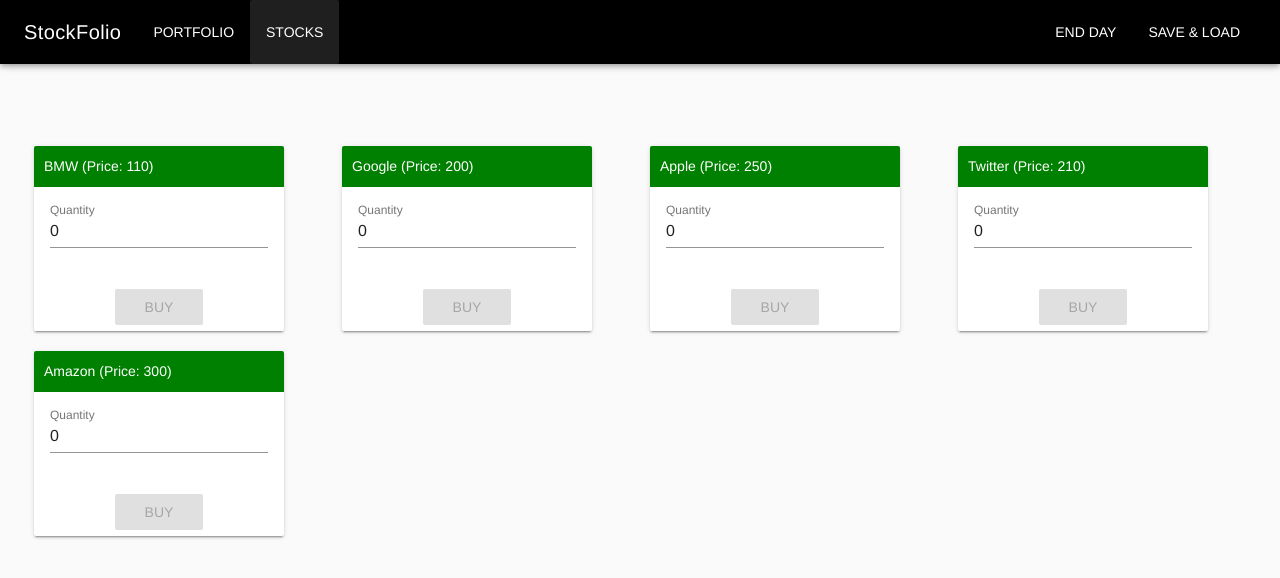
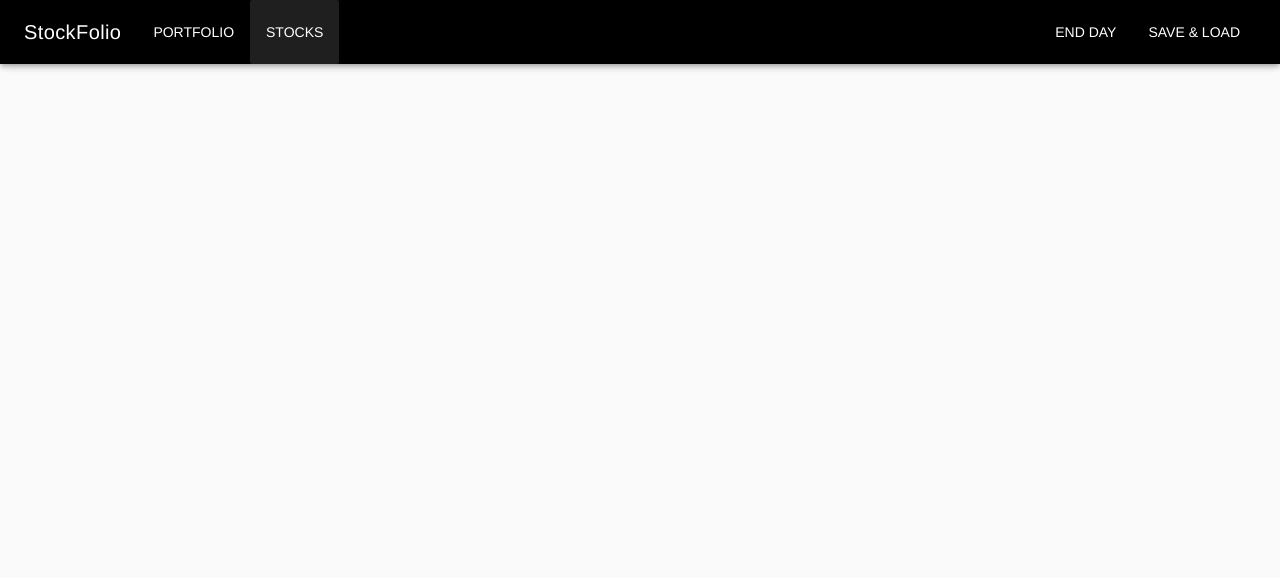
Before and after one commit to amsalud/Stockfolio-Vue, a Vue app: page /stocks in a window 1280 px wide. Shown: the top 578 px of the page. Built offline with nearby package versions, Linux system fonts and the light colour scheme.

Commit message:
Add computed method to retrieve stocks from the store

```diff
--- a/src/components/stocks/Stocks.vue
+++ b/src/components/stocks/Stocks.vue
@@ -10,17 +10,13 @@
 import Stock from './Stock'
 
 export default {
-  data: () => ({
-    stocks: [
-      { id: 1, name: 'BMW', price: 110 },
-      { id: 2, name: 'Google', price: 200 },
-      { id: 3, name: 'Apple', price: 250 },
-      { id: 4, name: 'Twitter', price: 210 },
-      { id: 5, name: 'Amazon', price: 300 }
-    ]
-  }),
   components: {
     appStock: Stock
+  },
+  computed: {
+    stocks() {
+      return this.$store.getters.stocks
+    }
   }
 }
 </script>
```
